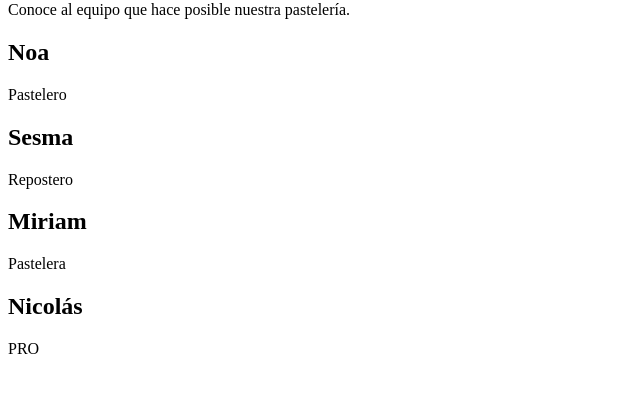
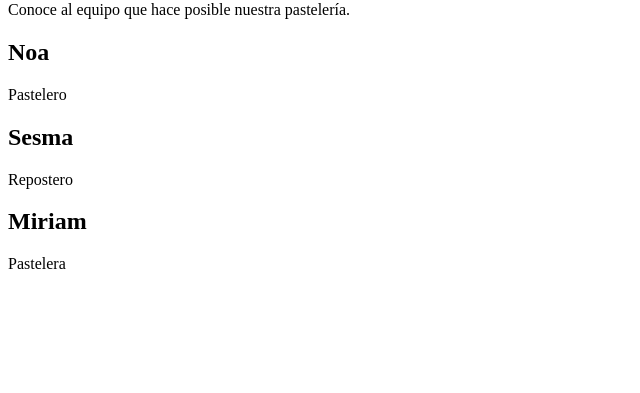
Before and after one commit to olga3emes/carpetarepo, a plain HTML site: page empleados.html in a window 1280 px wide. Shown: the part 79-472 px from the top of the page, without its empty margins (0-640 px from the left). Drawn offline with Linux system fonts and the light colour scheme.

Commit message:
Revert "Nico añadido a empleados"

```diff
--- a/empleados.html
+++ b/empleados.html
@@ -19,8 +19,7 @@
     <h2>Miriam</h2>
     <p> Pastelera </p>
 
-    <h2>Nicolás</h2>
-    <p> PRO </p>
+
 
 </body>
 </html>
```
